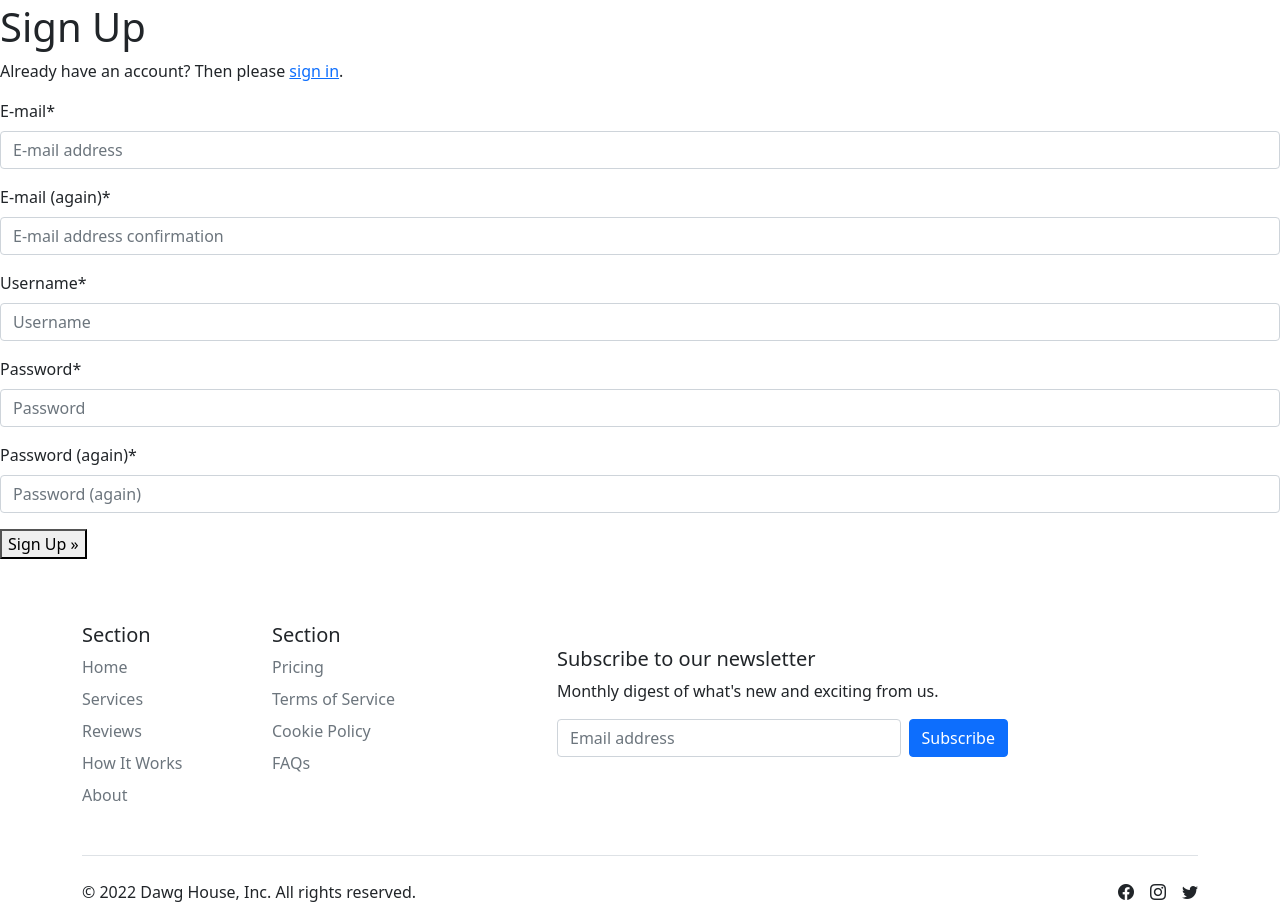
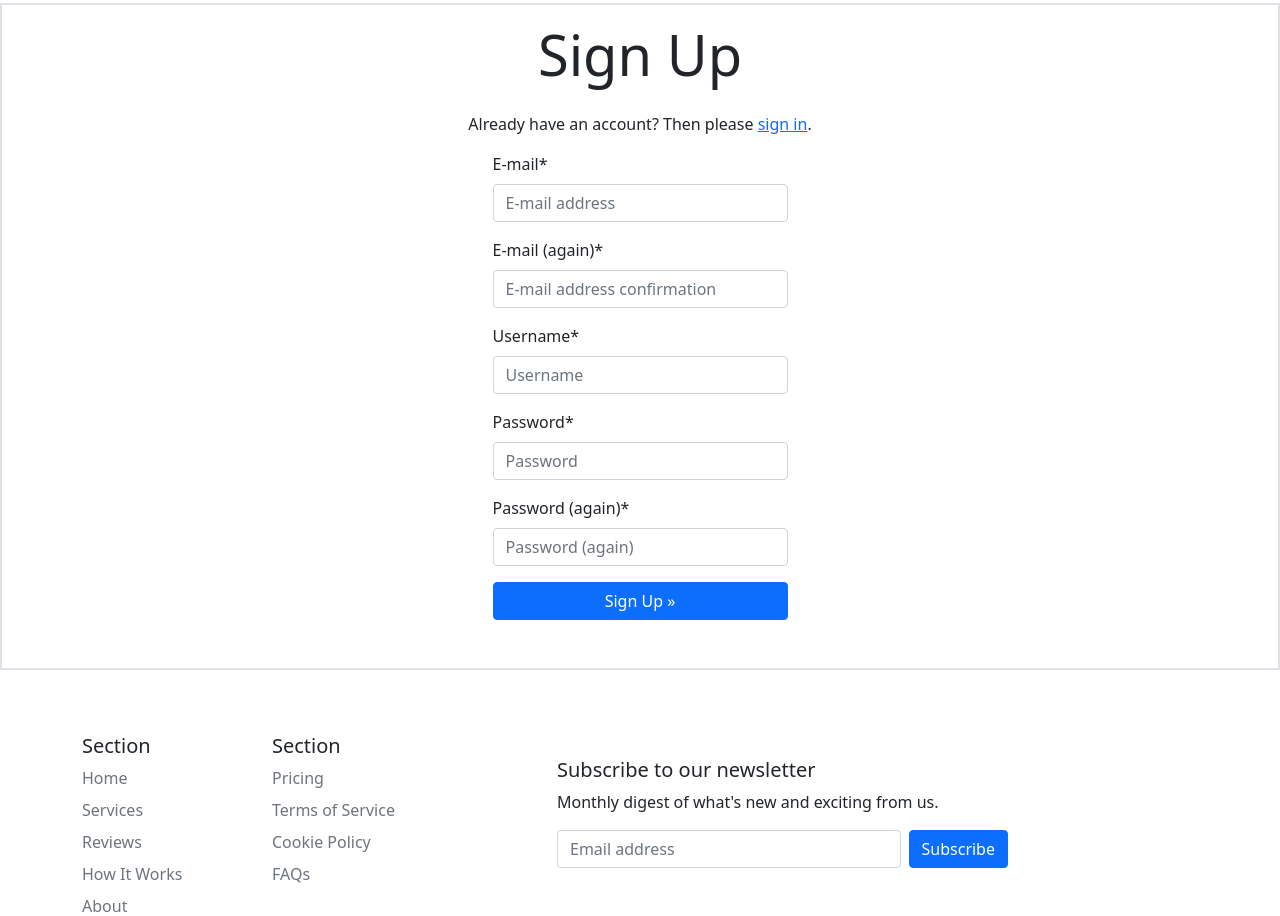
Before and after one commit to Colm1711/dawg_house, a Django app: page /accounts/signup/ in a window 1280 px wide. Shown: the part 85-1001 px from the top of the page. Run offline with Django 3.2, Linux system fonts and the light colour scheme; some libraries are stand-ins or nearby versions.

Commit message:
add custom layput styling to auth signup form

```diff
--- a/templates/allauth/account/signup.html
+++ b/templates/allauth/account/signup.html
@@ -5,17 +5,26 @@
 {% block head_title %}{% trans "Signup" %}{% endblock %}
 
 {% block content %}
-<h1>{% trans "Sign Up" %}</h1>
-
-<p>{% blocktrans %}Already have an account? Then please <a href="{{ login_url }}">sign in</a>.{% endblocktrans %}</p>
-
+<div class="border border-2">
+  <h1 class="display-4 text-center py-3">{% trans "Sign Up" %}</h1>
+  <div class="pb-5">
+    <div class="text-center">
+      <p class="text-lead">{% blocktrans %}Already have an account? Then please <a href="{{ login_url }}">sign in</a>.{% endblocktrans %}</p>
+    </div>
+    <div class="container col-md-3">
       <form class="signup" id="signup_form" method="post" action="{% url 'account_signup' %}">
         {% csrf_token %}
         {{ form|crispy }}
         {% if redirect_field_value %}
         <input type="hidden" name="{{ redirect_field_name }}" value="{{ redirect_field_value }}" />
         {% endif %}
-  <button type="submit">{% trans "Sign Up" %} &raquo;</button>
+        <div class="container">
+          <div class="row text-center">
+            <button type="submit" class="primaryAction btn btn-primary">{% trans "Sign Up" %} &raquo;</button>
+          </div>
+        </div>
       </form>
-
+    </div>
+  </div>
+</div>
 {% endblock %}
```
Lines whose indentation alone changed are shown as unchanged.
